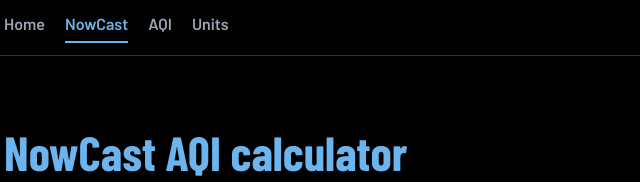
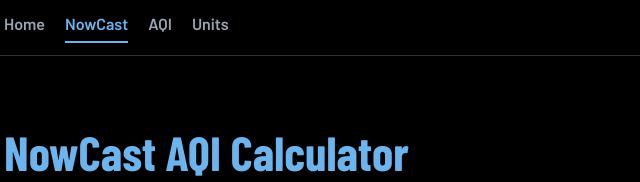
Before and after one commit to W00DSADAM/Air_Quality_Tools, a plain HTML site: page nowcast.html in a window 1280 px wide. Shown: the top 182 px of the page, 60-700 px from the left. Drawn offline with nearby package versions, Linux system fonts and the light colour scheme.

Commit message:
Correct header text casing for AQI calculator

```diff
--- a/nowcast.html
+++ b/nowcast.html
@@ -87,7 +87,7 @@ input,textarea{background:#262626;border-color:#3a3a3a}
    </div>
  </nav>
 <header class="band" style="padding-bottom:0"><div class="wrap">
-  <h1>NowCast AQI calculator</h1>
+  <h1>NowCast AQI Calculator</h1>
   <p class="lede">Enter 12 hours of PM2.5 or PM10 readings (µg/m³). The calculator works out the EPA NowCast concentration, converts it to AQI on the current EPA scale, and shows every step.</p>
 </div></header>
 
```
